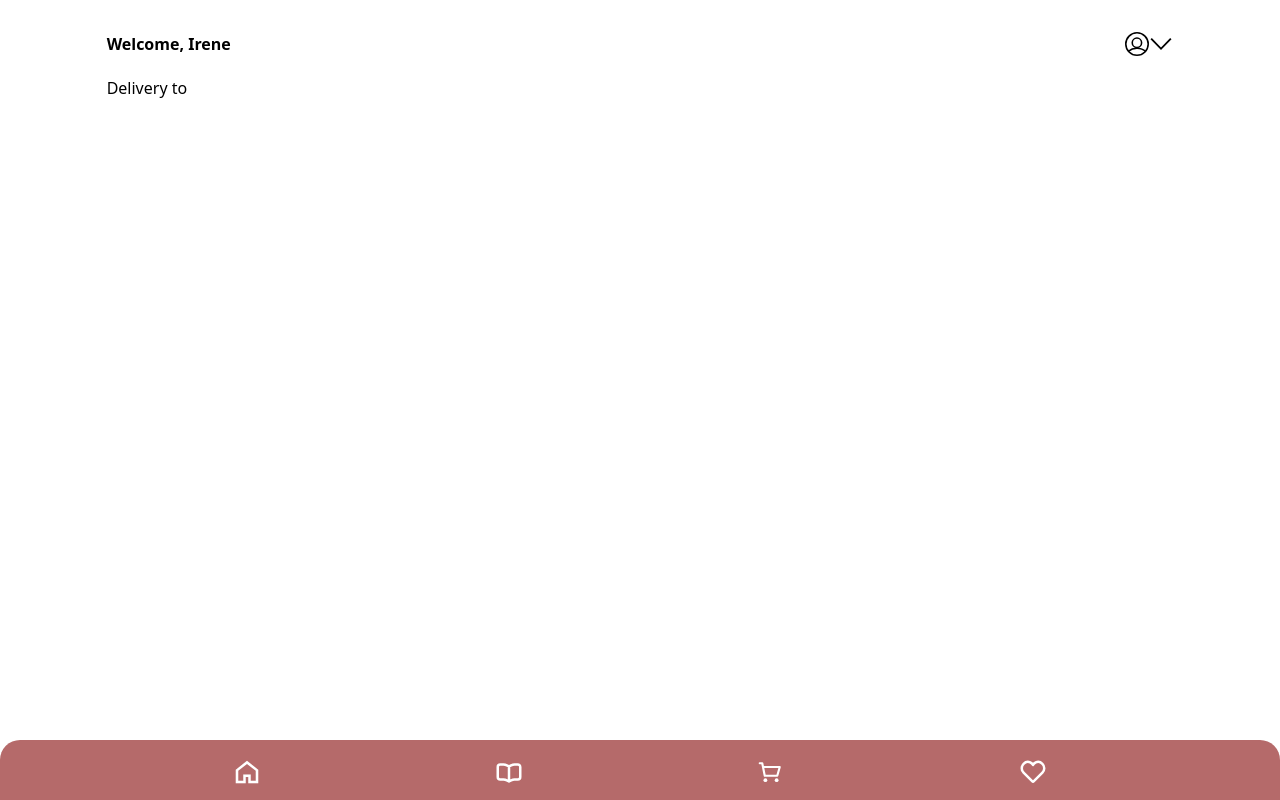
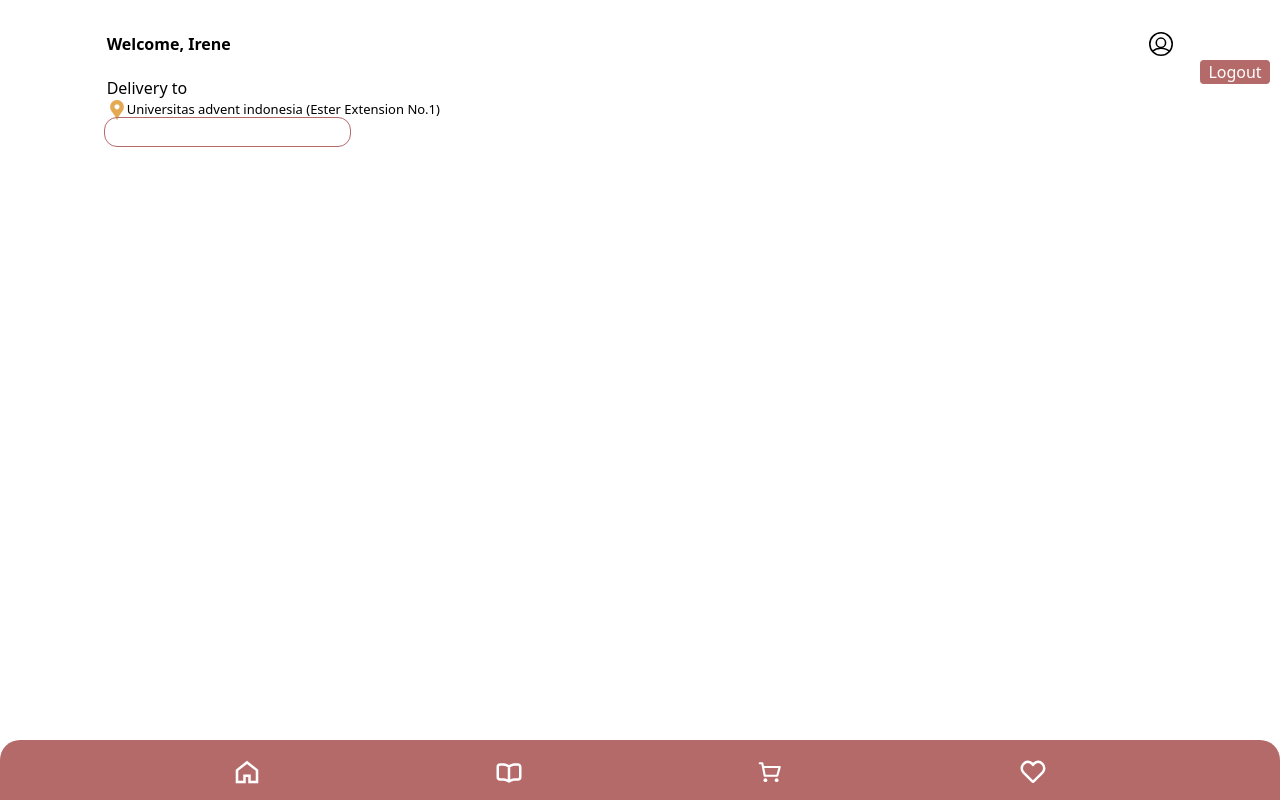
Before and after one commit to alfianwilfo/reactjs-umami, a React (Create React App) app in the folder client-customer/: page /home in a window 1280 px wide. Both pictures are taken after a click on the picture 1137 px from the left and 44 px from the top of the page. Built offline with nearby package versions, Linux system fonts and the light colour scheme.

Commit message:
working on search button

```diff
--- a/client-customer/src/components/Dropdown.jsx
+++ b/client-customer/src/components/Dropdown.jsx
@@ -1,7 +1,9 @@
 export default function Dropdown() {
   return (
     <>
-      <div>halo</div>
+      <div>
+        <button className="text-white">Logout</button>
+      </div>
     </>
   );
 }
--- a/client-customer/src/views/Home.jsx
+++ b/client-customer/src/views/Home.jsx
@@ -1,11 +1,10 @@
 import prof from "../assets/prof.svg";
 import Dropdown from "../components/Dropdown";
-import down from "../assets/down.svg";
+import mapMarker from "../assets/marker.svg";
 import { useState } from "react";
 export default function Home() {
   const [statusDD, setStatusDD] = useState(false);
   let change = () => {
-    console.log("masuk");
     if (statusDD === false) {
       setStatusDD(true);
     } else {
@@ -22,25 +21,36 @@ export default function Home() {
               <p>Welcome, Irene</p>
             </div>
           </div>
-          <div className="flex flex-row">
+          <div className="flex flex-row relative">
             <div>
-              <img src={prof} alt="" srcset="" />
+              <img src={prof} alt="" srcset="" onClick={change} />
             </div>
-            <div>
-              <img src={down} alt="" srcset="" onClick={change} />
-            </div>
-            {statusDD ? <Dropdown /> : null}
+            {statusDD ? (
+              <div className="fixed top-[60px] right-[10px] bg-[#B56A6A] w-[70px] rounded flex justify-center">
+                <Dropdown />
+              </div>
+            ) : null}
           </div>
         </div>
         <div>
           <div>
             <p>Delivery to</p>
           </div>
-          <div>
-            <div></div>
+          <div className="flex flex-row">
             <div>
-              <p></p>
+              <img src={mapMarker} alt="" className="w-[20px]" />
             </div>
+            <div className="text-[13px]">
+              <p>Universitas advent indonesia (Ester Extension No.1)</p>
+            </div>
+          </div>
+        </div>
+        <div className="grid grid-cols-12">
+          <div className="col-start-1">
+            <input
+              type="text"
+              className="outline outline-offset-2 outline-1 outline-[#B56A6A] rounded-[10px] px-[5px]"
+            />
           </div>
         </div>
       </div>
```
Also changed, not shown: client-customer/src/assets/marker.svg (added).
